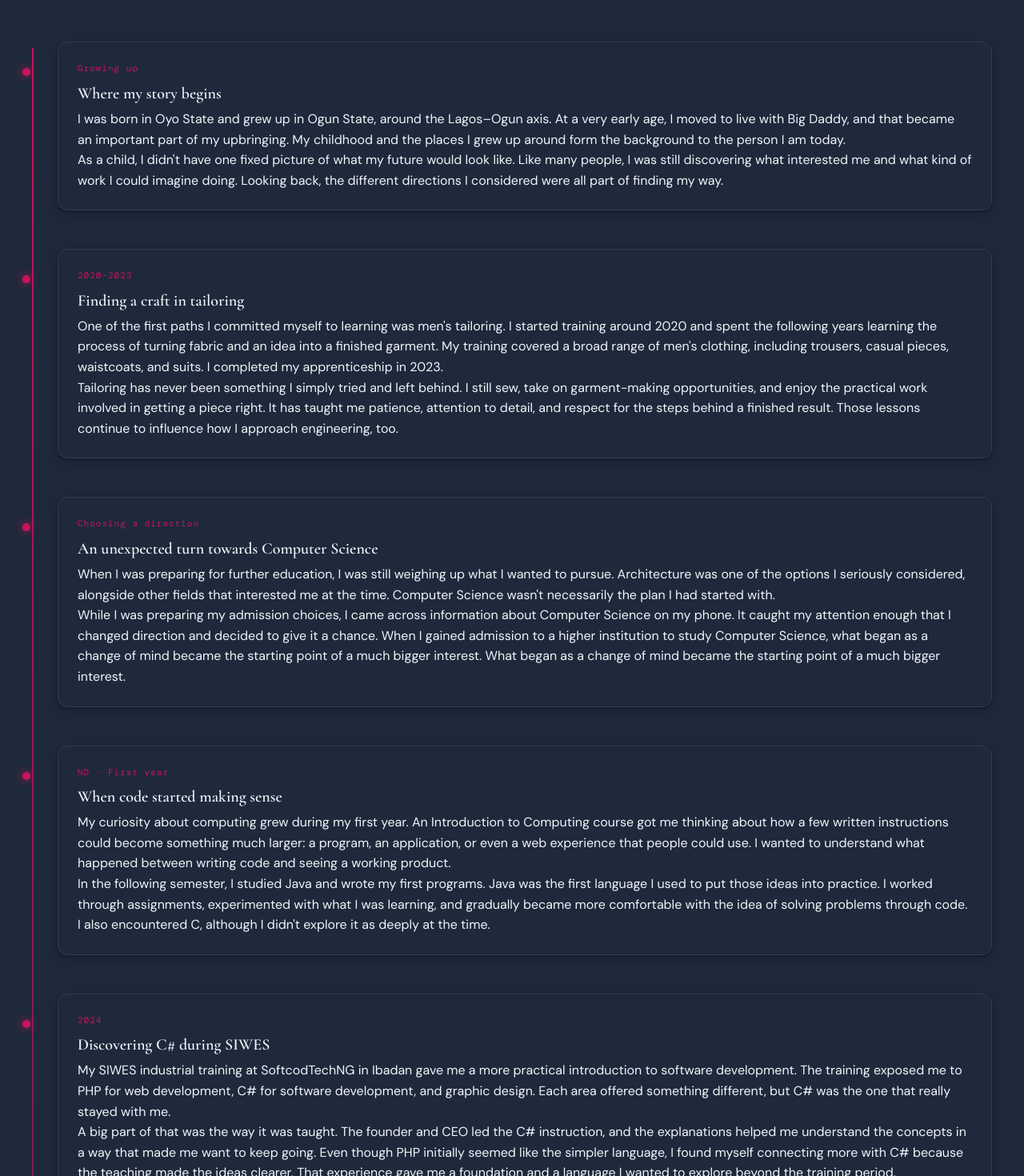
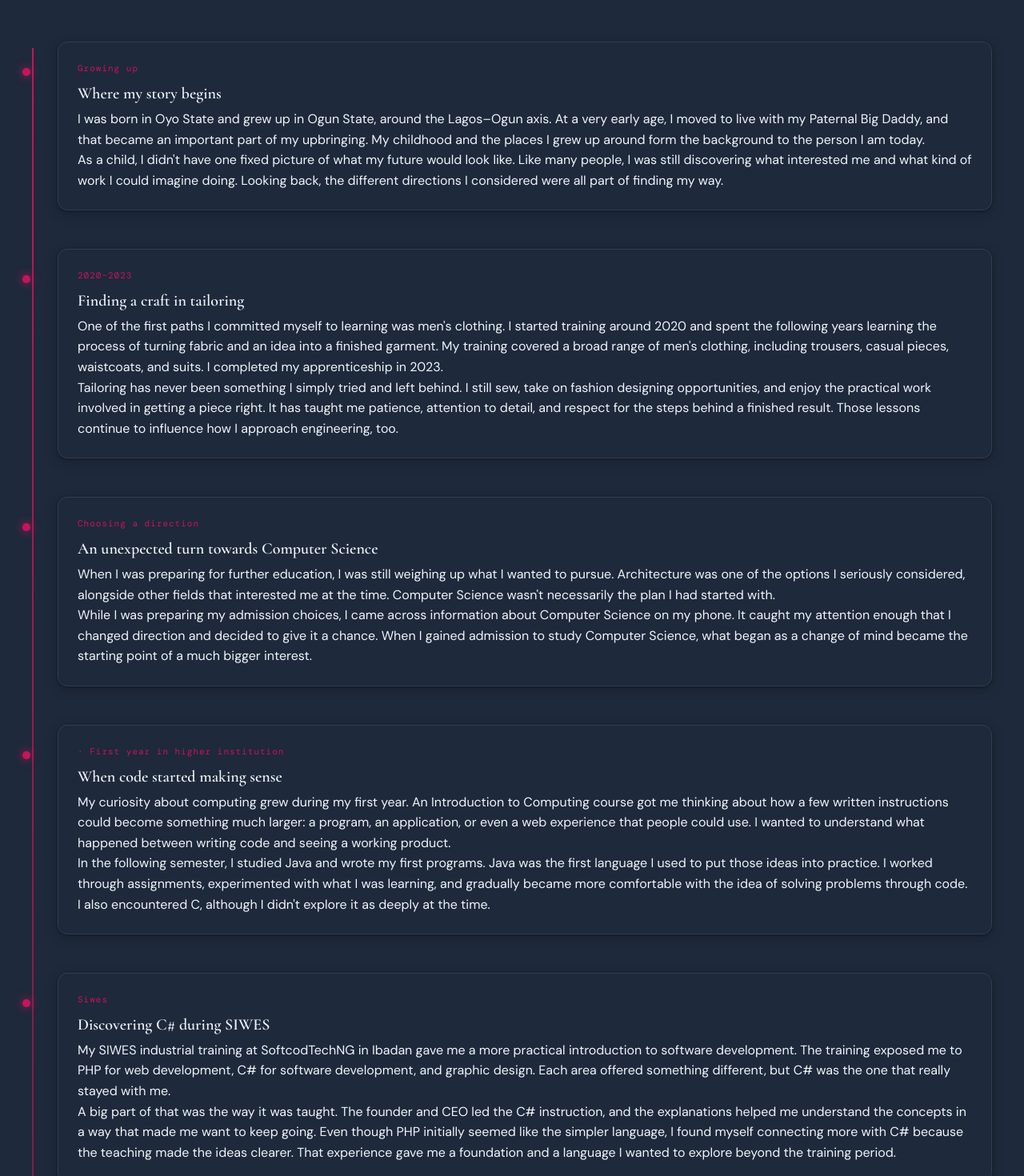
Before and after one commit to khaleed-x/Portfolio, a React (Vite) app: page /about in a window 1280 px wide. Shown: the part 2320-3790 px from the top of the page at 80% size. Built offline with nearby package versions, Linux system fonts and the light colour scheme; no server answers; a web font is replaced by a local one.

Commit message:
Update personal story and tailoring references

```diff
--- a/src/content/about.ts
+++ b/src/content/about.ts
@@ -9,7 +9,7 @@ export interface StoryChapter {
 export const aboutIntro = {
   paragraphs: [
     "I'm a software engineer with a strong backend focus. I work primarily with C# and the .NET ecosystem, and I'm drawn to the parts of engineering that require you to think carefully: understanding a problem, making sound architectural decisions, and building systems that remain reliable and maintainable as they grow.",
-    "But software is only one part of my story. My journey has taken a few turns, from an early interest in different creative and technical fields to studying Computer Science, learning to build software, and developing a craft in men's tailoring. I still make time for both engineering and garment making. I enjoy learning how things work, getting beneath the surface, and turning what I discover into something tangible.",
+    "But software is only one part of my story. My journey has taken a few turns, from an early interest in different creative and technical fields to studying Computer Science, learning to build software, and developing a craft in men's tailoring. I still make time for both engineering and fashion designing. I enjoy learning how things work, getting beneath the surface, and turning what I discover into something tangible.",
   ],
 }
 
@@ -18,7 +18,7 @@ export const story: StoryChapter[] = [
     period: "Growing up",
     title: "Where my story begins",
     text: [
-      "I was born in Oyo State and grew up in Ogun State, around the Lagos–Ogun axis. At a very early age, I moved to live with Big Daddy, and that became an important part of my upbringing. My childhood and the places I grew up around form the background to the person I am today.",
+      "I was born in Oyo State and grew up in Ogun State, around the Lagos–Ogun axis. At a very early age, I moved to live with my Paternal Big Daddy, and that became an important part of my upbringing. My childhood and the places I grew up around form the background to the person I am today.",
       "As a child, I didn't have one fixed picture of what my future would look like. Like many people, I was still discovering what interested me and what kind of work I could imagine doing. Looking back, the different directions I considered were all part of finding my way.",
     ],
   },
@@ -26,8 +26,8 @@ export const story: StoryChapter[] = [
     period: "2020–2023",
     title: "Finding a craft in tailoring",
     text: [
-      "One of the first paths I committed myself to learning was men's tailoring. I started training around 2020 and spent the following years learning the process of turning fabric and an idea into a finished garment. My training covered a broad range of men's clothing, including trousers, casual pieces, waistcoats, and suits. I completed my apprenticeship in 2023.",
-      "Tailoring has never been something I simply tried and left behind. I still sew, take on garment-making opportunities, and enjoy the practical work involved in getting a piece right. It has taught me patience, attention to detail, and respect for the steps behind a finished result. Those lessons continue to influence how I approach engineering, too.",
+      "One of the first paths I committed myself to learning was men's clothing. I started training around 2020 and spent the following years learning the process of turning fabric and an idea into a finished garment. My training covered a broad range of men's clothing, including trousers, casual pieces, waistcoats, and suits. I completed my apprenticeship in 2023.",
+      "Tailoring has never been something I simply tried and left behind. I still sew, take on fashion designing opportunities, and enjoy the practical work involved in getting a piece right. It has taught me patience, attention to detail, and respect for the steps behind a finished result. Those lessons continue to influence how I approach engineering, too.",
     ],
   },
   {
@@ -35,11 +35,11 @@ export const story: StoryChapter[] = [
     title: "An unexpected turn towards Computer Science",
     text: [
       "When I was preparing for further education, I was still weighing up what I wanted to pursue. Architecture was one of the options I seriously considered, alongside other fields that interested me at the time. Computer Science wasn't necessarily the plan I had started with.",
-      "While I was preparing my admission choices, I came across information about Computer Science on my phone. It caught my attention enough that I changed direction and decided to give it a chance. When I gained admission to a higher institution to study Computer Science, what began as a change of mind became the starting point of a much bigger interest. What began as a change of mind became the starting point of a much bigger interest.",
+      "While I was preparing my admission choices, I came across information about Computer Science on my phone. It caught my attention enough that I changed direction and decided to give it a chance. When I gained admission to study Computer Science, what began as a change of mind became the starting point of a much bigger interest.",
     ],
   },
   {
-    period: "ND · First year",
+    period: " · First year in higher institution",
     title: "When code started making sense",
     text: [
       "My curiosity about computing grew during my first year. An Introduction to Computing course got me thinking about how a few written instructions could become something much larger: a program, an application, or even a web experience that people could use. I wanted to understand what happened between writing code and seeing a working product.",
@@ -47,7 +47,7 @@ export const story: StoryChapter[] = [
     ],
   },
   {
-    period: "2024",
+    period: "Siwes",
     title: "Discovering C# during SIWES",
     text: [
       "My SIWES industrial training at SoftcodTechNG in Ibadan gave me a more practical introduction to software development. The training exposed me to PHP for web development, C# for software development, and graphic design. Each area offered something different, but C# was the one that really stayed with me.",
@@ -63,7 +63,7 @@ export const story: StoryChapter[] = [
       "AurHER was the first project I built with .NET. It gave me an opportunity to take what I was learning and apply it to a complete e-commerce application, rather than keeping the knowledge in isolated exercises. Since then, projects have remained an important part of how I grow: each one gives me a reason to learn something new, revisit fundamentals, and become more deliberate about the way I build.",
       "C# and .NET remain my strongest technical foundation, but I don't see myself as limited to one language or ecosystem. The understanding I've developed around programming fundamentals, backend concepts, and application design has helped me move between technologies more confidently. I've worked with JavaScript, TypeScript, PHP, and Python in practical projects, and Java is also familiar territory from my early studies. I enjoy learning the differences in a language or framework and understanding the conventions of the ecosystem rather than starting from zero each time.",
       "That range is part of my work today. The backend infrastructure I currently lead at Hosté is built with TypeScript. Working with it has given me the opportunity to apply my backend engineering thinking in a different language and ecosystem, while continuing to grow beyond the .NET stack. I value having a primary area of depth while remaining adaptable enough to choose and work with the right tools for a project.",
-      "For a significant part of this journey, I was learning without having a personal computer of my own. I continued finding ways to study and practise with the resources available to me. Getting my own PC in March 2026 made it easier to settle into a more consistent development routine, but it was a step forward in a learning journey that had already been underway.",
+      "For a significant part of this journey, I was learning without having a personal computer of my own. I continued finding ways to study and practise with the resources available to me. Getting my own PC made it easier to settle into a more consistent development routine, but it was a step forward in a learning journey that had already been underway.",
     ],
   },
   {
```
